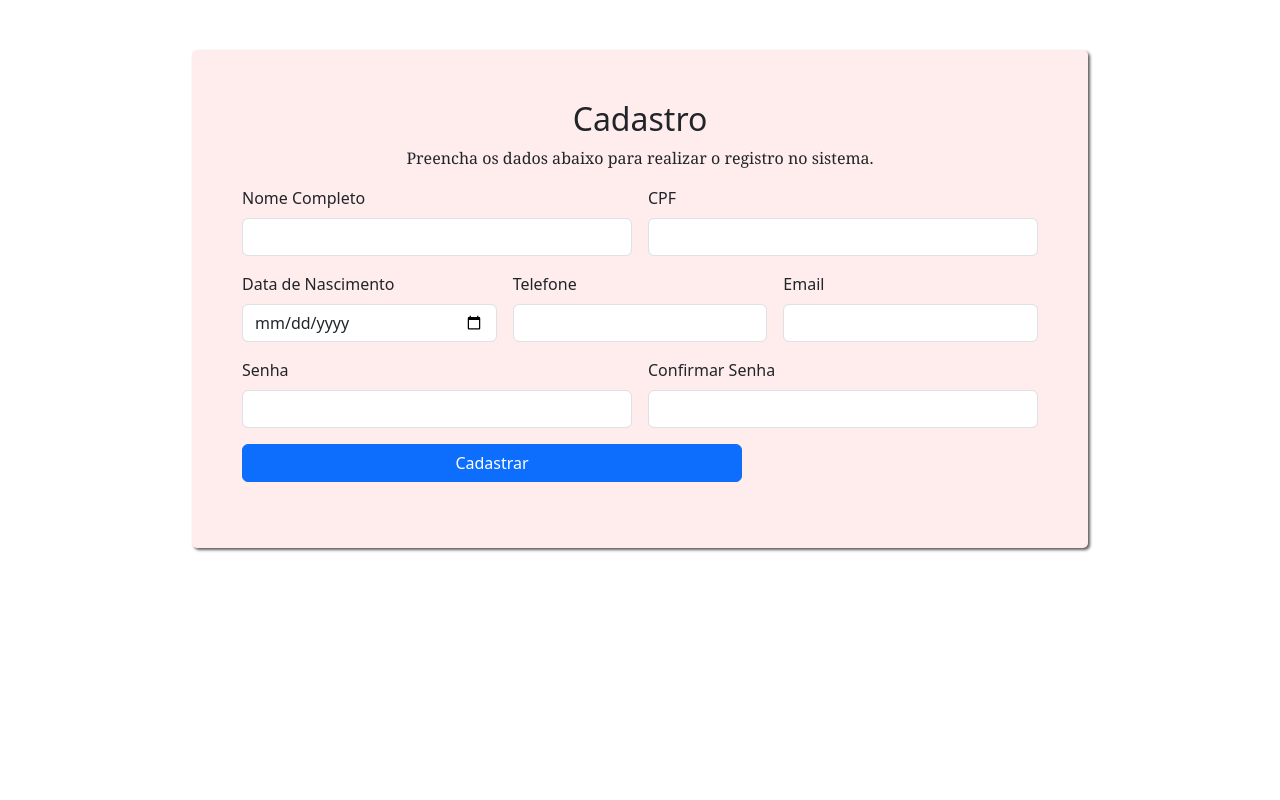
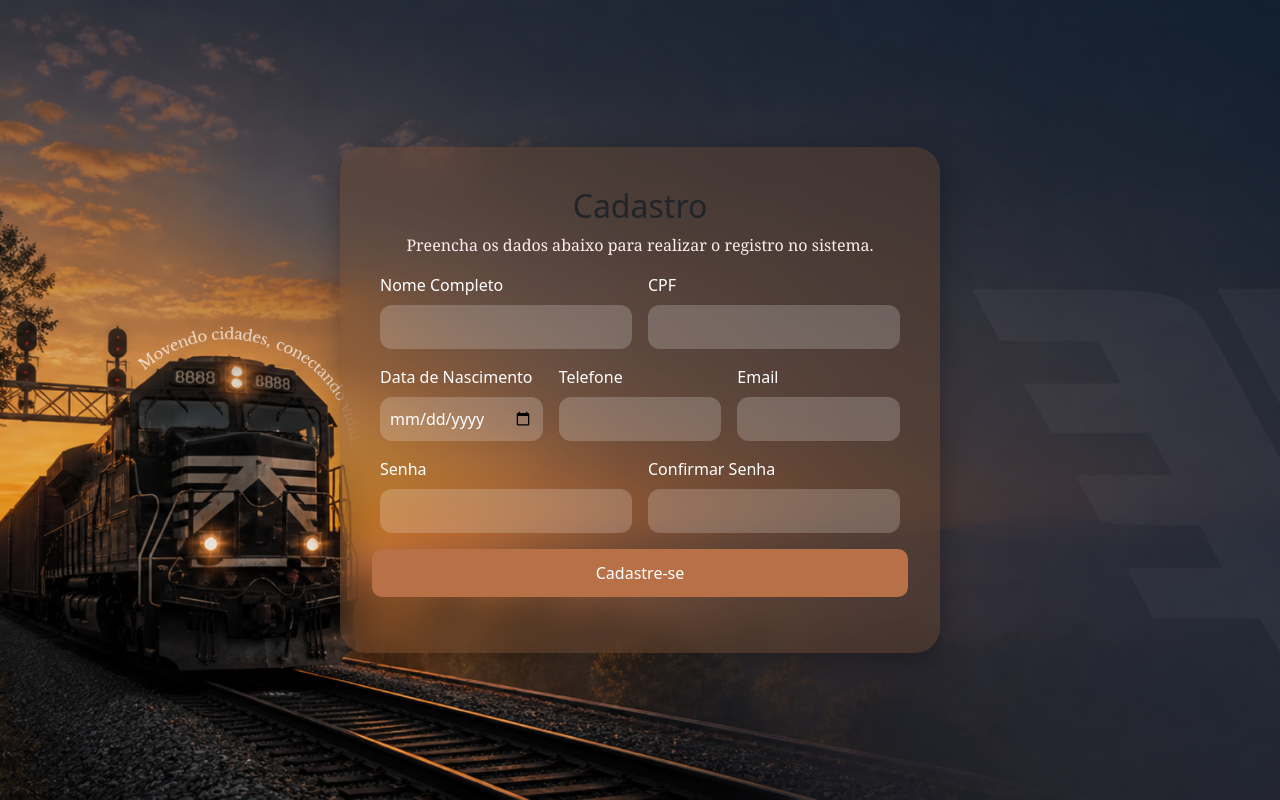
Before and after one commit to thuanymoretti/sa_ferrorama, a PHP site: page /puplic/cadastro.html in a window 1280 px wide. Run offline with PHP 8.4, Linux system fonts and the light colour scheme.

Commit message:
add- arrumaei css

```diff
--- a/assets/style/style.css
+++ b/assets/style/style.css
@@ -1,58 +1,111 @@
-body{
-    background-color:rgb(126, 126, 49) ;
+body {
+    background-image: url("../Situação de aprendizagem.png");
+    background-size: cover;
+    background-position: center;
+    height: 100vh;
+    margin: 0;
+    display: flex;
+    justify-content: center;
+    align-items: center;
     font-family: Arial, sans-serif;
 }
 
+a {
+    color: rgb(255, 162, 99);
+}
 
-.cadastro{
-    background: #ffecec;
-    width: 70%;
-    margin: 50px auto;
-    padding: 50px;
-    border-radius: 5px;
-    box-shadow: 2px 2px 3px  rgb(94, 93, 93);
-    gap: 15px;
+
+h1 {
+    text-align: center;
+}
+
+
+p {
+    text-align: center;
+    font-family: Georgia, 'Times New Roman', Times, serif;
+    color: #ffecec;
+}
+
+
+#titulo {
+    text-align: center;
+}
+
+
+#sub_titulo {
+    text-align: center;
+}
+
+
+.cadastro {
+    background: rgba(110, 73, 49, 0.4);
+    backdrop-filter: blur(15px);
+    -webkit-backdrop-filter: blur(15px);
+    padding: 40px;
+    border-radius: 25px;
+    width: 600px;
+    box-shadow: 0 8px 30px rgba(0, 0, 0, 0.3);
+}
+
+.form-control {
+    background: rgba(255, 255, 255, 0.2) !important;
+    color: #ffffff !important;
+    border-radius: 12px !important;
+    border: none !important;
+    padding: 10px !important;
+}
+
+
+.caixa {
+    background: rgba(110, 73, 49, 0.4);
+    backdrop-filter: blur(15px);
+    -webkit-backdrop-filter: blur(15px);
+    padding: 70px;
+    border-radius: 25px;
+    width: 450px;
+    box-shadow: 0 8px 30px rgba(0, 0, 0, 0.3);
+}
+
+
+input::placeholder {
+    color: #ffffff;
+    opacity: 1;
+}
+
+
+button:hover {
+    background-color: rgb(160, 95, 55);
 
 }
 
-.caixa {
-    background-color:white;
-    padding: 40px;
-    border-radius: 10px;
-    width: 500px;
-    margin: 300px auto;
+
+button {
+    display: block;
+    margin: 20px auto;
+    padding: 12px;
+    background-color: rgb(184, 113, 71);
+    color: #ffffff;
     font-family: Georgia, 'Times New Roman', Times, serif;
+    width: 80%;
+    border-radius: 10px !important;
+    text-align: center;
+    border: none;
 }
 
-input, select, textarea {
-    width: 100%;
-    padding: 10px;
-    margin-bottom: 10px;
-    border-radius: 8px;
-     border: 1px solid #ccc;
+
+label {
+    color: #ffffff;
+    font-weight: 500;
 }
 
-#titulo{
-    text-align: center;
+
+input,
+select,
+textarea {
+    width: 100%;
+    padding: 14px;
+    margin-bottom: 15px;
+    border-radius: 12px;
+    border: none;
+    background: rgba(255, 255, 255, 0.2);
 }
-
-#sub_titulo{
-    text-align: center;
-}
-
-p{
-    text-align: center;
-    font-family: Georgia, 'Times New Roman', Times, serif;
-}
-
-button {
-    margin-top: 20px;
-    padding: 8px;
-    background-color:  rgb(184, 113, 71);
-    color: #dfdfe9;;
-    border: nono;
-    font-family: Georgia, 'Times New Roman', Times, serif;
-    width: 500px;
-    border-radius: 10px;
-
-}
--- a/puplic/cadastro.html
+++ b/puplic/cadastro.html
@@ -57,9 +57,8 @@
                     <input type="text" class="form-control" id="confirma_senha">
                 </div>
 
-                <div class="d-grid gap-2">
-                    <button class="btn btn-primary" type="button">Cadastrar</button>
-                </div>
+                <button type="submit">Cadastre-se</button>
+
             </form>
         </div>
 
```
Also changed, not shown: puplic/login.html (+6 -6 lines), assets/Situação de aprendizagem.png (added).
